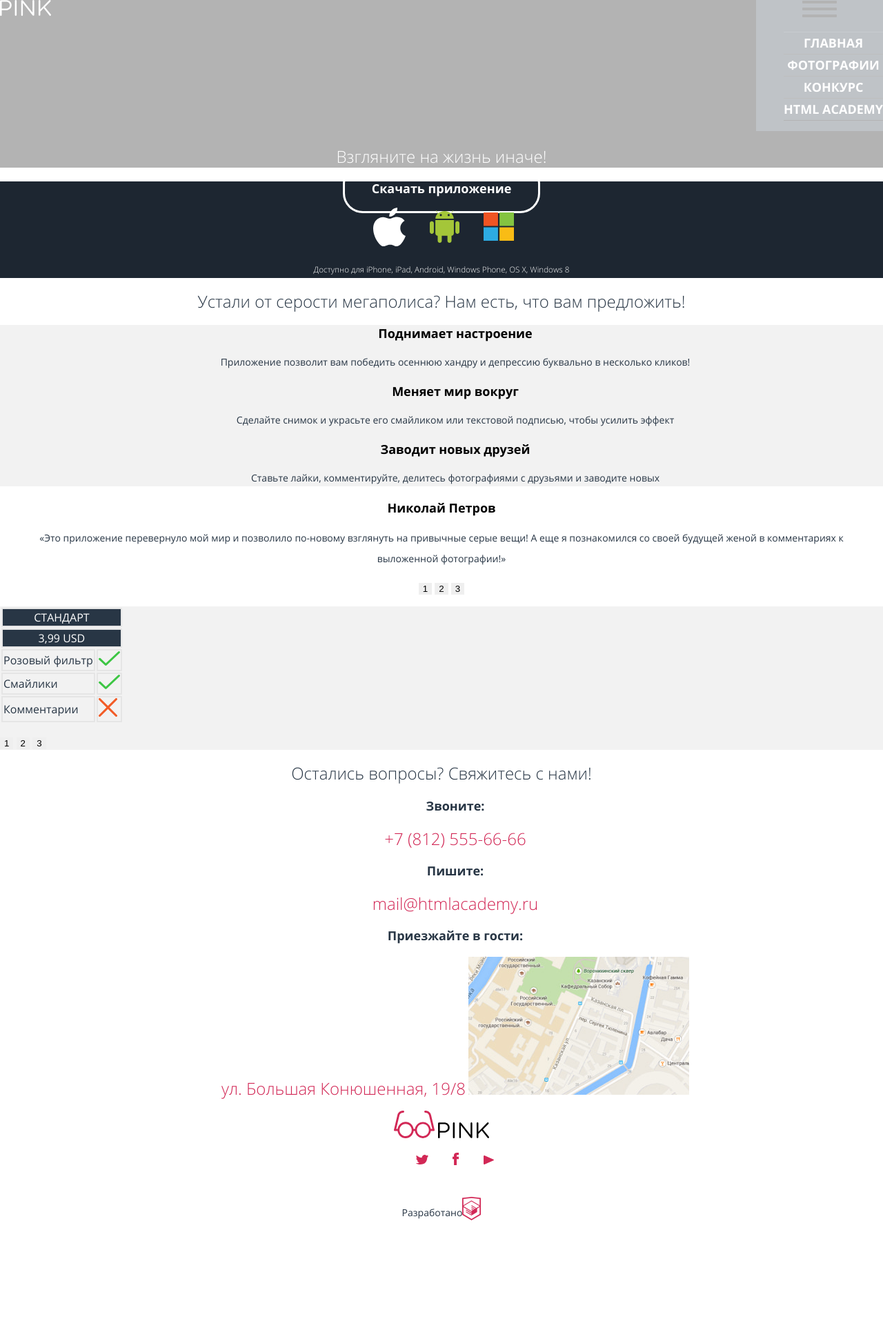
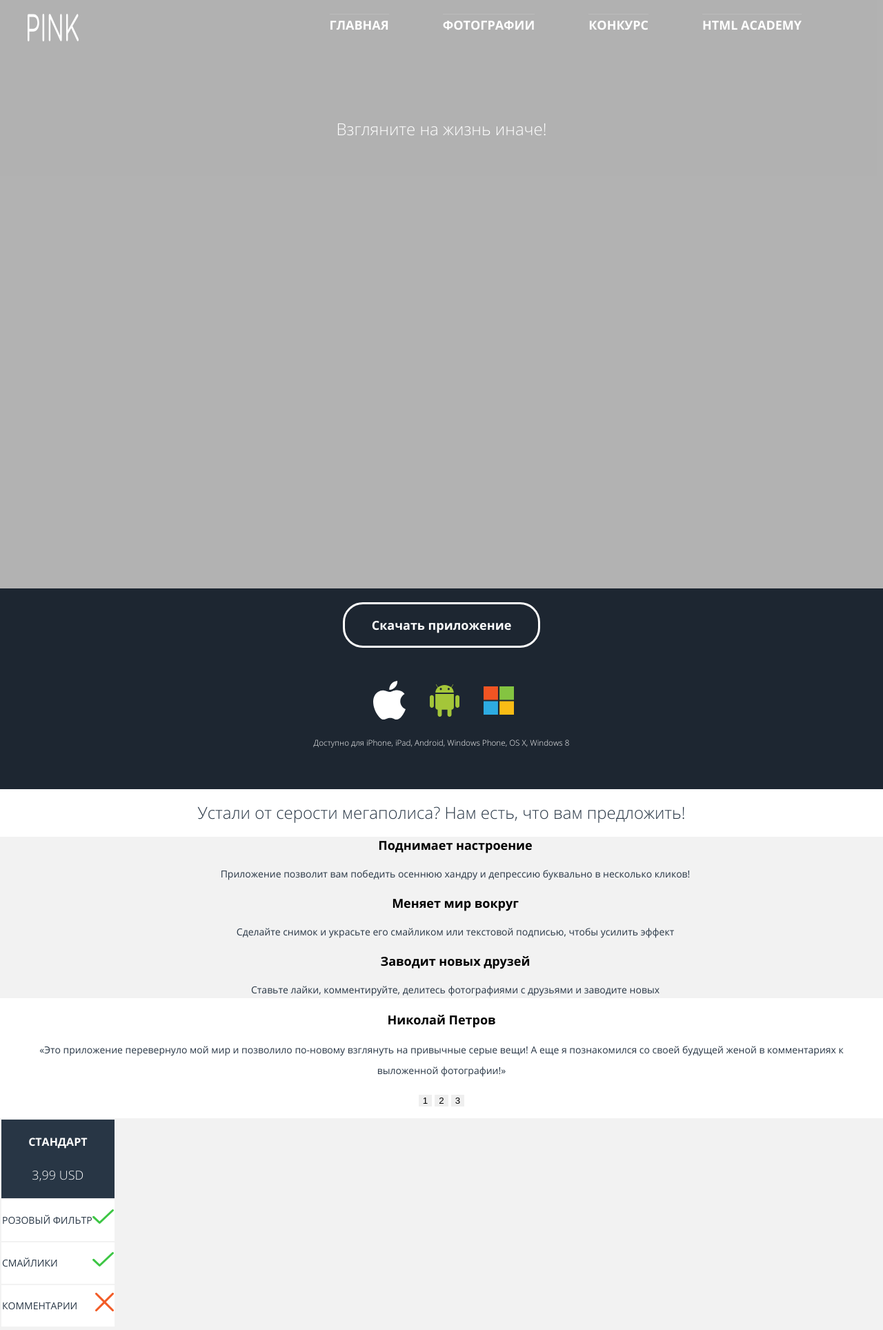
Before and after one commit to AlexEgorova/1900265-pink-24, a plain HTML site: page source/index.html in a window 1280 px wide. Shown: the top 1928 px of the page at 69% size. Before the commit the page ends 1781 px from the top, so only its background shows below. Drawn offline with nearby package versions, Linux system fonts and the light colour scheme; files that its build step writes are made by us from their sources; files whose address does not match are found by name.

Commit message:
Стилизация всех страниц

```diff
--- a/source/index.html
+++ b/source/index.html
@@ -124,40 +124,41 @@
         <div class="rate__wrapper slider">
           <h2 class="visually-hidden">Тарифы</h2>
           <table class="rate__table rate__table--standart slider__list">
-            <thead class="rate__table rate__table--head">
-              <tr>
-                <td class="rate__name" colspan="2">СТАНДАРТ</td>
+            <tr class="rate__table rate__table--head">
+              <td>
+                <p class="rate__name">Стандарт</p>
+                <p class="rate__price">3,99 USD</p>
+              </td>
             </tr>
-              <tr>
-                <td class="rate__price" colspan="2">3,99 USD</td>
-              </tr>
-            </thead>
             <tbody class="rate__table rate__table--body">
               <tr>
-                <td class="rate__option">Розовый фильтр</td>
-                <td  class="rate__noun">
+                <td class="rate__option">
+                  <p>Розовый фильтр</p>
+                  <span class="rate__noun">
                     <svg width="31" height="21" fill="none" viewBox="0 0 31 21" xmlns="http://www.w3.org/2000/svg" aria-label="Есть данная опция">
                       <path d="M30.56.43a1.54 1.54 0 0 0-1.1-.43 1.6 1.6 0 0 0-1.08.43l-18 17.07-7.8-7.39a1.58 1.58 0 0 0-2.13.04c-.28.26-.44.62-.45 1 0 .37.14.74.41 1.01l8.88 8.41a1.53 1.53 0 0 0 1.08.43c.41 0 .8-.15 1.09-.43l19.1-18.09c.28-.27.44-.64.44-1.02 0-.39-.16-.76-.44-1.03Z" fill="#3DC644"/>
                     </svg>
-                  <span class="visually-hidden">Есть данная опция</span>
+                  </span>
                 </td>
               </tr>
               <tr>
-                <td class="rate__option">Смайлики</td>
-                <td  class="rate__noun">
+                <td class="rate__option">
+                  <p>Смайлики</p>
+                  <span class="rate__noun">
                     <svg width="31" height="21" viewBox="0 0 31 21" fill="none" xmlns="http://www.w3.org/2000/svg" aria-label="Есть данная опция">
                       <path d="M30.56.43a1.54 1.54 0 0 0-1.1-.43 1.6 1.6 0 0 0-1.08.43l-18 17.07-7.8-7.39a1.58 1.58 0 0 0-2.13.04c-.28.26-.44.62-.45 1 0 .37.14.74.41 1.01l8.88 8.41a1.53 1.53 0 0 0 1.08.43c.41 0 .8-.15 1.09-.43l19.1-18.09c.28-.27.44-.64.44-1.02 0-.39-.16-.76-.44-1.03Z" fill="#3DC644"/>
                     </svg>
-                  <span class="visually-hidden">Есть данная опция</span>
+                  </span>
                 </td>
               </tr>
               <tr>
-                <td class="rate__option">Комментарии</td>
-                <td  class="rate__noun">
+                <td class="rate__option">
+                  <p>Комментарии</p>
+                  <span class="rate__noun">
                     <svg width="27" height="27" fill="none" viewBox="0 0 27 27" xmlns="http://www.w3.org/2000/svg"  aria-label="Нет данной опции">
                       <path d="M15.64 13.5 26.55 2.6A1.5 1.5 0 0 0 25.48 0c-.4 0-.78.16-1.07.44l-10.9 10.92L2.59.45A1.5 1.5 0 0 0 0 1.52c0 .4.16.78.44 1.07L11.37 13.5.45 24.4a1.5 1.5 0 0 0 0 2.15 1.51 1.51 0 0 0 2.14 0L13.5 15.65l10.9 10.9a1.52 1.52 0 0 0 1.91.2 1.51 1.51 0 0 0 .23-2.33L15.65 13.5Z" fill="#F25B26"/>
                     </svg>
-                  <span class="visually-hidden">Нет данной опции</span>
+                  </span>
                 </td>
               </tr>
             </tbody>
--- a/source/sass/components/contest.scss
+++ b/source/sass/components/contest.scss
@@ -16,12 +16,15 @@
 
 .contest__form--button-submit {
   display: block;
-  background: #2aab6d;
-  color: #ffffff;
+  background: $btn-gr;
+  color: $text-wh;
   border: 2px solid #2aab6d;
   border-radius: 1px;
   align-items: center;
   text-transform: uppercase;
+  font-weight: 700;
+  font-size: 18px;
+  line-height: 30px;
 }
 
 .contest__form--legend {
--- a/source/sass/components/intro-platforms.scss
+++ b/source/sass/components/intro-platforms.scss
@@ -2,12 +2,16 @@
   background-color: $bg-blue-dark;
   color: $text-wh;
   text-align: center;
+  padding-top: 20px;
+}
+
+.intro-platforms__wrapper {
+  height: 271px;
 }
 
 .intro-platforms__button {
+  display: inline-block;
   color: $text-wh;
-  font-family: $open-sans;
-  font-style: normal;
   font-weight: 700;
   font-size: 18px;
   line-height: 18px;
@@ -15,6 +19,7 @@
   box-sizing: border-box;
   border-radius: 29px;
   padding: 21px 39px;
+  margin-bottom: 32px;
 }
 
 .intro-platforms__list {
--- a/source/sass/components/main-nav.scss
+++ b/source/sass/components/main-nav.scss
@@ -9,12 +9,16 @@
   border: none;
 }
 
+.main-nav__list {
+  margin: 0;
+  padding: 0;
+}
+
 .main-nav__item {
   box-shadow: 0 1px 0 #000000, inset 0 1px 0 rgba(255, 255, 255, 0.15);
 }
 
 .main-nav__link {
-  font-family: $open-sans;
   font-style: normal;
   font-weight: 700;
   font-size: 18px;
@@ -23,3 +27,23 @@
   text-transform: uppercase;
   color: $text-wh;
 }
+
+@media (min-width: $desktop-width) {
+  .main-nav {
+    background-color: transparent;
+  }
+
+  .main-nav__toggle {
+    display: none;
+  }
+
+  .main-nav__list {
+    display: flex;
+    border: none;
+  }
+
+  .main-nav__item {
+    display: inline-block;
+    margin-right: 78px;
+  }
+}
--- a/source/sass/components/modal.scss
+++ b/source/sass/components/modal.scss
@@ -28,10 +28,13 @@
 
 .modal__button {
   display: block;
-  background: #2aab6d;
+  background: $btn-gr;
   color: $text-wh;
   border: 2px solid #2aab6d;
   border-radius: 1px;
   align-items: center;
   text-transform: uppercase;
+  font-weight: 700;
+  font-size: 18px;
+  line-height: 30px;
 }
--- /dev/null
+++ b/source/sass/components/page-body.scss
@@ -0,0 +1,7 @@
+.page__body {
+  min-height: 100%;
+  margin: 0;
+  font-family: $open-sans, sans-serif;
+  background: $bg-wh;
+  color: $text-bl;
+}
--- a/source/sass/components/page-header.scss
+++ b/source/sass/components/page-header.scss
@@ -1,15 +1,50 @@
 .page-header {
+  height: 462px;
   background-color: $bg-bl;
   opacity: 0.3;
   background-image: url("/source/img/back-mobile.jpg");
   background-size: cover;
   background-repeat: no-repeat;
   color: $text-wh;
+
+  @media (min-width: $tablet-width) {
+    height: 729px;
+  }
+
+  @media (min-width: $desktop-width) {
+    height: 853px;
+  }
 }
 
 .page-header__wrapper {
   display: flex;
   justify-content: space-between;
+  height: 66px;
+  padding: 20px;
+
+  @media (min-width: $tablet-width) {
+    height: 110px;
+  }
+
+  @media (min-width: $desktop-width) {
+    display: flex;
+    justify-content: space-between;
+    margin: 0 auto;
+    width: 1200px;
+    height: 110px;
+  }
+}
+
+.page-header__logo-word {
+  height: 23px;
+
+  @media (min-width: $tablet-width) {
+    height: 40px;
+  }
+
+  @media (min-width: $desktop-width) {
+    height: 40px;
+  }
 }
 
 .page-header__title--main {
--- a/source/sass/components/rate.scss
+++ b/source/sass/components/rate.scss
@@ -11,6 +11,35 @@
   color: $text-wh;
 }
 
-td {
+.rate__name {
+  font-weight: 700;
+  font-size: 16px;
+  line-height: 30px;
+  align-items: center;
+  text-align: center;
+  text-transform: uppercase;
+}
+
+.rate__price {
+  font-weight: 300;
+  font-size: 18px;
+  line-height: 30px;
+  align-items: center;
+  text-align: center;
+  text-transform: uppercase;
+}
+
+.rate__table--body {
   border: 2px solid #e5e5e5;
+  background-color: $bg-wh;
 }
+
+.rate__option {
+  font-weight: 400;
+  font-size: 14px;
+  line-height: 30px;
+  align-items: center;
+  text-transform: uppercase;
+  display: flex;
+  justify-content: space-between;
+}
--- a/source/sass/global/global.scss
+++ b/source/sass/global/global.scss
@@ -1,18 +1,3 @@
-//цветовые переменные
-$bg-bl: #000000;
-$bg-blue-dark: #1d2631;
-$bg-dark: #283645;
-$bg-light: #f2f2f2;
-$bg-wh: #ffffff;
-$text-wh: #ffffff;
-$text-bl: #000000;
-$text-dark: #283645;
-$text-pink: #d22856;
-$btn-gr: rgba(42, 171, 109, 1);
-
-//шрифты
-$open-sans: "Open Sans";
-
 body {
   margin: 0;
   background-color: $bg-wh;
--- /dev/null
+++ b/source/sass/global/variables.scss
@@ -0,0 +1,19 @@
+//цветовые переменные
+$bg-bl: #000000;
+$bg-blue-dark: #1d2631;
+$bg-dark: #283645;
+$bg-light: #f2f2f2;
+$bg-wh: #ffffff;
+$text-wh: #ffffff;
+$text-bl: #000000;
+$text-dark: #283645;
+$text-pink: #d22856;
+$btn-gr: #2aab6d;
+
+//шрифты
+$open-sans: "Open Sans";
+
+//viewports
+$tablet-width: 660px;
+$desktop-width: 1200px;
+$mobale-width-only: 659px;
--- a/source/sass/style.scss
+++ b/source/sass/style.scss
@@ -1,8 +1,10 @@
 // Начните писать стили здесь
+@import "./global/variables.scss";
 @import "./global/global";
 @import "./global/fonts.scss";
 // components
 @import "./components/visually-hidden.scss";
+@import "./components/page-body.scss";
 @import "./components/page-header";
 @import "./components/main-nav.scss";
 @import "./components/page-main.scss";
```
Also changed, not shown: source/form.html (+1 -1 lines). Lines whose indentation alone changed are shown as unchanged.
